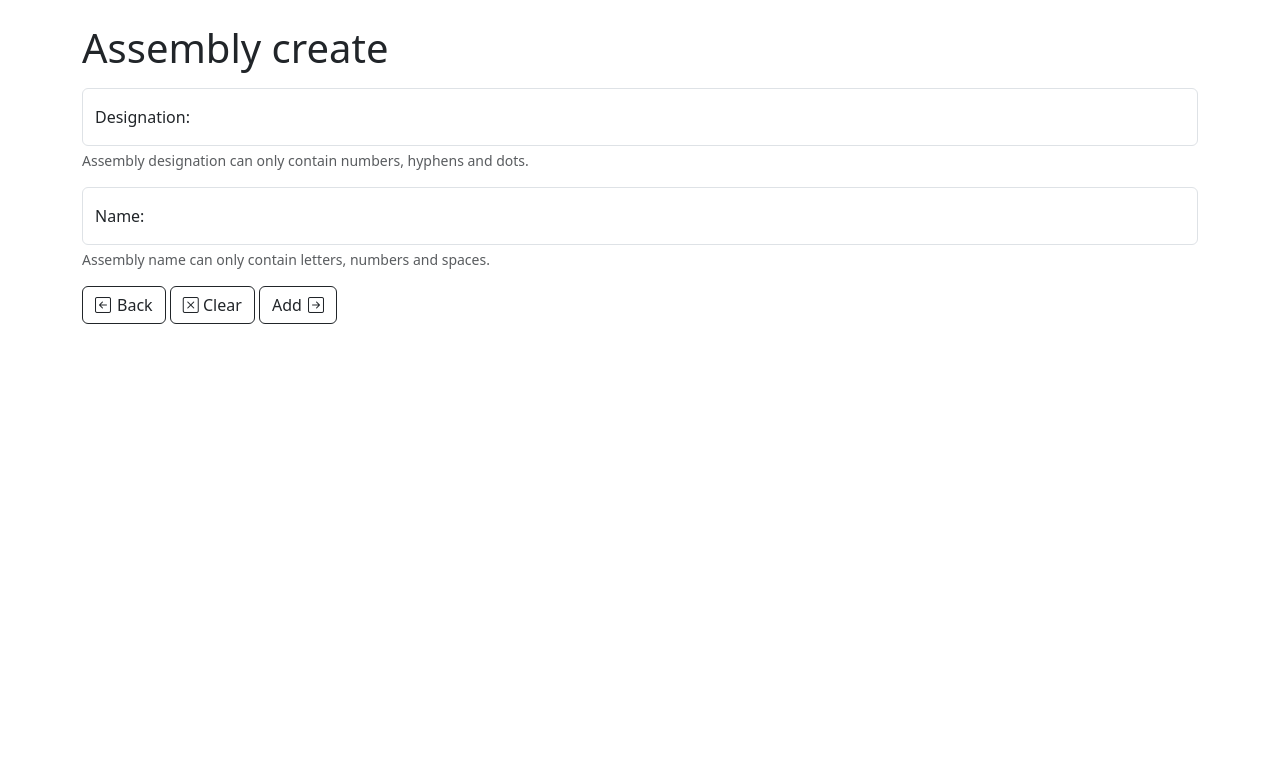
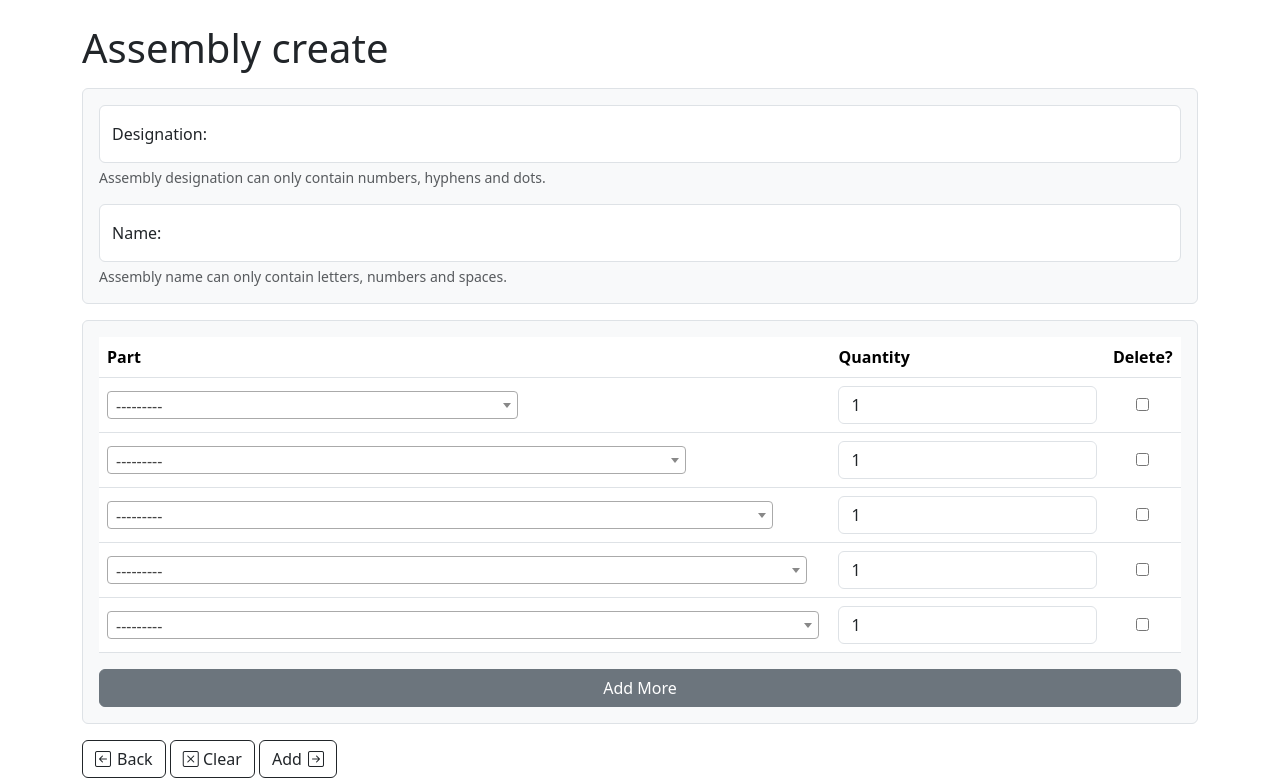
Before and after one commit to ratushnyivm/componentor, a Django app: page /assemblies/create/ in a window 1280 px wide. Shown: the part 56-834 px from the top of the page. Before the commit the page ends 380 px from the top, so only its background shows below. Run offline with Django 4.2, Linux system fonts and the light colour scheme; tables that the repository leaves empty hold one stand-in row (values such as "Sample post"); some libraries are stand-ins or nearby versions.

Commit message:
feat: add parts selection when creating an assembly

```diff
--- a/assemblies/forms.py
+++ b/assemblies/forms.py
@@ -2,7 +2,7 @@ import re
 
 from django import forms
 
-from .models import Assembly
+from .models import Assembly, AssemblyPart
 
 
 class AssemblySearchForm(forms.Form):
@@ -42,4 +42,25 @@ class AssemblyCreateAndUpdateForm(forms.ModelForm):
 
     class Meta:
         model = Assembly
+        fields = ('designation', 'name')
+
+
+class PartForm(forms.ModelForm):
+
+    class Meta:
+        model = AssemblyPart
         fields = '__all__'
+        widgets = {
+            'part': forms.Select(
+                attrs={'class': 'form-select'}
+            ),
+            'part_count': forms.NumberInput(
+                attrs={'class': 'form-control'}
+            )
+        }
+
+
+PartFormset = forms.models.inlineformset_factory(
+    Assembly, AssemblyPart, form=PartForm,
+    extra=5, can_delete=True, can_delete_extra=True
+)
--- a/assemblies/models.py
+++ b/assemblies/models.py
@@ -1,3 +1,4 @@
+from django.core.validators import MinValueValidator
 from django.db import models
 from parts.models import Part
 
@@ -38,8 +39,17 @@ class AssemblyPart(models.Model):
         on_delete=models.PROTECT,
         verbose_name='Part',
     )
-    part_count = models.PositiveIntegerField('Quantity', default=1)
+    part_count = models.IntegerField(
+        'Quantity',
+        default=1,
+        validators=[MinValueValidator(1)])
 
     class Meta:
         verbose_name = 'Part in assembly'
         verbose_name_plural = 'Parts in assembly'
+        constraints = [
+            models.UniqueConstraint(
+                fields=('assembly', 'part'),
+                name='unique_part_in_assembly'
+            )
+        ]
--- a/assemblies/templates/assemblies/assembly_form.html
+++ b/assemblies/templates/assemblies/assembly_form.html
@@ -11,6 +11,9 @@
 
     <form method="post">
       {% csrf_token %}
+
+      <!--main form start-->
+      <div class="border rounded p-3 mb-3 bg-body-tertiary">
 
         <!--Assembly designation-->
         <div class="form-floating mb-3">
@@ -26,7 +29,7 @@
         </div>
 
         <!--Assembly name-->
-      <div class="form-floating mb-3">
+        <div class="form-floating">
           {% if form.name.errors %}
             <input type="text" class="form-control is-invalid" placeholder='Name' name="name" value="{{ form.name.value }}" required>
             <label>{{ form.name.label_tag }}</label>
@@ -37,6 +40,82 @@
             <div class="form-text">{{ form.name.help_text }}</div>
           {% endif %}
         </div>
+
+      </div>
+      <!--main form end-->
+
+      <!--inline form start-->
+      <div class="border rounded p-3 mb-3 table-responsive bg-body-tertiary">
+        {% with named_formsets.parts as formset %}
+          {{ formset.management_form }}
+
+          <script type="text/html" id="parts-template">
+            <tr id="parts-__prefix__" class="hide_all">
+              {% for fields in formset.empty_form.hidden_fields %}
+                {{ fields }}
+              {% endfor %}
+
+              {% for fields in formset.empty_form.visible_fields %}
+                <td>{{ fields }}</td>
+              {% endfor %}
+            </tr>
+          </script>
+
+          <table class="table">
+
+            <thead>
+              <tr>
+                <th>Part</th>
+                <th>Quantity</th>
+                <th>Delete?</th>
+              </tr>
+            </thead>
+
+            <tbody id="item-parts">
+
+              {% for error in formset.non_form_errors %}
+                <span style="color: red">{{ error }}</span>
+              {% endfor %}
+
+              {% for formss in formset %}
+                {{ formss.management_form }}
+
+                <tr id="parts-{{ forloop.counter0 }}" class="hide_all align-middle">
+
+                  {{ formss.id }}
+
+<!--                  {% for field in formss.visible_fields %}-->
+<!--                    <td>-->
+<!--                      {{ field }}-->
+<!--                      {% for error in field.errors %}-->
+<!--                        <span style="color: red">{{ error }}</span>-->
+<!--                      {% endfor %}-->
+<!--                      {% comment %} {{ field.DELETE }} {% endcomment %}-->
+<!--                    </td>-->
+<!--                  {% endfor %}-->
+
+                  <td>{{ formss.visible_fields.0 }}</td>
+                  <td>
+                    {{ formss.visible_fields.1 }}
+                    {% for error in formss.visible_fields.1.errors %}
+                      <span style="color: red">{{ error }}</span>
+                    {% endfor %}
+                  </td>
+                  <td class="text-center">{{ formss.visible_fields.2 }}</td>
+
+                </tr>
+
+              {% endfor %}
+
+            </tbody>
+
+          </table>
+
+          <a href="#" id="add-parts-button" class="btn btn-secondary add-parts" style="width:100%">Add More</a>
+
+        {% endwith %}
+      </div>
+      <!--inline form end-->
 
       <!--Buttons-->
       {% if assembly.id %}
@@ -57,5 +136,33 @@
 
     </form>
 
+    <script src="https://cdnjs.cloudflare.com/ajax/libs/popper.js/1.12.9/umd/popper.min.js" integrity="sha384-ApNbgh9B+Y1QKtv3Rn7W3mgPxhU9K/ScQsAP7hUibX39j7fakFPskvXusvfa0b4Q" crossorigin="anonymous"></script>
+    <script src="https://code.jquery.com/jquery-3.7.0.slim.js" integrity="sha256-7GO+jepT9gJe9LB4XFf8snVOjX3iYNb0FHYr5LI1N5c=" crossorigin="anonymous"></script>
+    <script>
+      $(document).ready(function() {
+      // when user clicks add more btn of parts
+        $('.add-parts').click(function(ev) {
+            ev.preventDefault();
+            var count = $('#item-parts').children().length;
+            var tmplMarkup = $('#parts-template').html();
+            var compiledTmpl = tmplMarkup.replace(/__prefix__/g, count);
+            $('#item-parts').append(compiledTmpl);
+            $('.form-select').select2();
+
+            // update form count
+            $('#id_parts-TOTAL_FORMS').attr('value', count+1);
+        });
+      });
+    </script>
+
   </div>
 {% endblock %}
+
+<!--                      {% if field.widget_type == 'select' %}-->
+<!--                        <select class="form-select" name="{{ field.name }}">-->
+<!--                        {% for id, name in field.field.choices %}-->
+<!--                          {{ id }} - {{ name }}-->
+<!--                          <option value="{{ id }}">{{ name }}</option>-->
+<!--                        {% endfor%}-->
+<!--                        </select>-->
+<!--                      {% endif %}-->
--- a/assemblies/urls.py
+++ b/assemblies/urls.py
@@ -1,20 +1,33 @@
+from assemblies import views
 from django.urls import path
-
-from . import views
 
 app_name = 'assemblies'
 
 urlpatterns = [
     path('', views.AssemblyListView.as_view(), name='assembly_list'),
-    path('create/', views.AssemblyCreateView.as_view(), name='assembly_create'),
+
+    # path(
+    #     'create/', views.AssemblyCreateView.as_view(), name='assembly_create'
+    # ),
+    path(
+        'create/', views.NewAssemblyCreateView.as_view(), name='assembly_create'
+    ),
+
     path(
         '<int:pk>/', views.AssemblyDetailView.as_view(), name='assembly_detail'
     ),
+
+    # path(
+    #     '<int:pk>/update',
+    #     views.AssemblyUpdateView.as_view(),
+    #     name='assembly_update'
+    # ),
     path(
         '<int:pk>/update',
-        views.AssemblyUpdateView.as_view(),
+        views.NewAssemblyUpdateView.as_view(),
         name='assembly_update'
     ),
+
     path(
         '<int:pk>/delete',
         views.AssemblyDeleteView.as_view(),
--- a/assemblies/views.py
+++ b/assemblies/views.py
@@ -1,8 +1,88 @@
+from assemblies import forms
+from assemblies.models import Assembly
+from django.shortcuts import redirect
 from django.urls import reverse_lazy
 from django.views import generic
 
-from .forms import AssemblyCreateAndUpdateForm, AssemblySearchForm
-from .models import Assembly
+
+class AssemblyInlineForm:
+    form_class = forms.AssemblyCreateAndUpdateForm
+    model = Assembly
+    template_name = 'assemblies/assembly_form.html'
+
+    def form_valid(self, form):
+        named_formsets = self.get_named_formsets()
+        if not all((x.is_valid() for x in named_formsets.values())):
+            return self.render_to_response(self.get_context_data(form=form))
+
+        self.object = form.save()
+
+        for name, formset in named_formsets.items():
+            formset_save_func = getattr(self, f'formset_{name}_valid', None)
+            if formset_save_func is not None:
+                formset_save_func(formset)
+            else:
+                formset.save()
+        return redirect('assemblies:assembly_list')
+
+    def formset_parts_valid(self, formset):
+        parts = formset.save(commit=False)
+
+        for obj in formset.deleted_objects:
+            obj.delete()
+        for part in parts:
+            part.assembly = self.object
+            part.save()
+
+
+class NewAssemblyCreateView(AssemblyInlineForm, generic.CreateView):
+
+    def get_context_data(self, **kwargs):
+        context = super(NewAssemblyCreateView, self).get_context_data(**kwargs)
+        context['named_formsets'] = self.get_named_formsets()
+        context.update(
+            {
+                'header': 'Assembly create',
+                'title': 'Assembly create',
+                'button': 'Add',
+            }
+        )
+        return context
+
+    def get_named_formsets(self):
+        if self.request.method == "GET":
+            return {'parts': forms.PartFormset(prefix='parts')}
+        else:
+            return {
+                'parts': forms.PartFormset(
+                    self.request.POST or None,
+                    prefix='parts',
+                )
+            }
+
+
+class NewAssemblyUpdateView(AssemblyInlineForm, generic.UpdateView):
+
+    def get_context_data(self, **kwargs):
+        context = super(NewAssemblyUpdateView, self).get_context_data(**kwargs)
+        context['named_formsets'] = self.get_named_formsets()
+        context.update(
+            {
+                'header': 'Assembly update',
+                'title': 'Assembly update',
+                'button': 'Update',
+            }
+        )
+        return context
+
+    def get_named_formsets(self):
+        return {
+            'parts': forms.PartFormset(
+                self.request.POST or None,
+                instance=self.object,
+                prefix='parts',
+            )
+        }
 
 
 class AssemblyListView(generic.ListView):
@@ -22,7 +102,7 @@ class AssemblyListView(generic.ListView):
 
     def get_context_data(self, **kwargs):
         context = super().get_context_data(**kwargs)
-        context['form'] = AssemblySearchForm(self.request.GET or None)
+        context['form'] = forms.AssemblySearchForm(self.request.GET or None)
         return context
 
 
@@ -38,7 +118,7 @@ class AssemblyCreateView(generic.CreateView):
 
     model = Assembly
     template_name = 'assemblies/assembly_form.html'
-    form_class = AssemblyCreateAndUpdateForm
+    form_class = forms.AssemblyCreateAndUpdateForm
     success_url = reverse_lazy('assemblies:assembly_list')
     extra_context = {
         'header': 'Assembly create',
@@ -52,7 +132,7 @@ class AssemblyUpdateView(generic.UpdateView):
 
     model = Assembly
     template_name = 'assemblies/assembly_form.html'
-    form_class = AssemblyCreateAndUpdateForm
+    form_class = forms.AssemblyCreateAndUpdateForm
     success_url = reverse_lazy('assemblies:assembly_list')
     extra_context = {
         'header': 'Assembly update',
--- a/templates/base.html
+++ b/templates/base.html
@@ -9,7 +9,6 @@
     <link href="https://cdn.jsdelivr.net/npm/bootstrap@5.3.0-alpha3/dist/css/bootstrap.min.css" rel="stylesheet" integrity="sha384-KK94CHFLLe+nY2dmCWGMq91rCGa5gtU4mk92HdvYe+M/SXH301p5ILy+dN9+nJOZ" crossorigin="anonymous">
     <link rel="stylesheet" href="https://cdn.jsdelivr.net/npm/bootstrap-icons@1.10.5/font/bootstrap-icons.css">
     <link href="https://cdn.jsdelivr.net/npm/select2@4.1.0-rc.0/dist/css/select2.min.css" rel="stylesheet" />
-
   </head>
 
   <body>
@@ -19,7 +18,10 @@
     <main>
       {% block content %}{% endblock %}
     </main>
+
     <script src="https://cdn.jsdelivr.net/npm/bootstrap@5.3.0-alpha3/dist/js/bootstrap.bundle.min.js" integrity="sha384-ENjdO4Dr2bkBIFxQpeoTz1HIcje39Wm4jDKdf19U8gI4ddQ3GYNS7NTKfAdVQSZe" crossorigin="anonymous"></script>
+
+    <!--selection search-->
     <script src="https://code.jquery.com/jquery-3.7.0.min.js" integrity="sha256-2Pmvv0kuTBOenSvLm6bvfBSSHrUJ+3A7x6P5Ebd07/g=" crossorigin="anonymous"></script>
     <script src="https://cdn.jsdelivr.net/npm/select2@4.1.0-rc.0/dist/js/select2.min.js"></script>
     <script>
```
Lines whose indentation alone changed are shown as unchanged.
